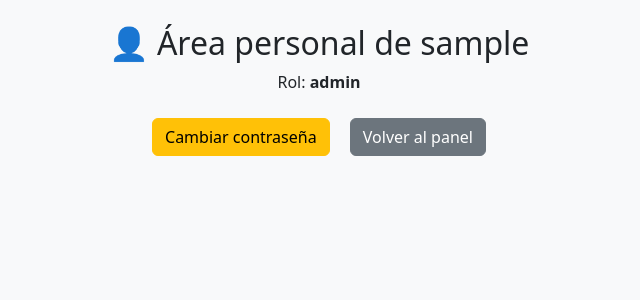
After one commit to GamerPixelDev/02.proyectoFichasWeb, a Flask app: page /area_personal in a window 1280 px wide. The commit adds this page. Shown: the top 300 px of the page, without its empty margins (321-961 px from the left). Run offline with Flask 3, Linux system fonts and the light colour scheme; the visitor is signed in with stand-in values (Sample User, id 1).

Commit message:
Creeacion del archivo area_personal.html

```diff
--- a/webapp/routes.py
+++ b/webapp/routes.py
@@ -41,6 +41,32 @@ def dashboard():
     username = session["usuario"]
     rol = session.get("rol", "editor")
     return render_template('dashboard.html', username=username, role=rol)
+
+# === RUTA PERFIL USUARIO ===
+@main_routes.route('/area_personal', methods=['GET', 'POST'])
+def area_personal():
+    if "usuario" not in session:
+        flash("Por favor, inicia sesión para acceder a tu perfil.", "warning")
+        return redirect(url_for('main_routes.login'))
+    username = session["usuario"]
+    rol = session.get("rol", "editor")
+    if request.method == 'POST':
+        nuevo_nombre = request.form.get('nuevo_nombre', '').strip()
+        if nuevo_nombre:
+            usuarios = cargar_usuarios()
+            for usuario in usuarios:
+                if usuario['username'] == username:
+                    usuario['username'] = nuevo_nombre
+                    usuario['fecha_modificacion'] = datetime.now().isoformat()
+                    guardar_usuarios(usuarios)
+                    session['usuario'] = nuevo_nombre # Actualizar sesión
+                    flash("Nombre de usuario actualizado correctamente.", "success")
+                    user_logger.info(f"Usuario '{username}' cambió su nombre a '{nuevo_nombre}'.")
+                    return redirect(url_for('main_routes.area_personal'))
+                else:
+                    flash("El nombre no puede estar vacío.", "danger")
+    return render_template('area_personal.html', username = username, rol = rol)
+
 
 # === GESTIÓN DE USUARIOS (SOLO ADMIN) ===
 @main_routes.route('/usuarios')
--- /dev/null
+++ b/webapp/templates/area_personal.html
@@ -0,0 +1,19 @@
+<!DOCTYPE html>
+<html lang="es">
+    <head>
+        <meta charset="UTF-8"/>
+        <meta name="viewport" content="width=device-width, initial-scale=1.0" />
+        <title>Área personal</title>
+        <link
+            href="https://cdn.jsdelivr.net/npm/bootstrap@5.3.2/dist/css/bootstrap.min.css"
+            rel="stylesheet"
+        />
+    </head>
+    <body class="bg-light text-center p-4">
+        <div class="container">
+        <h2>👤 Área personal de {{ username }}</h2>
+        <p>Rol: <strong>{{ rol }}</strong></p>
+        <a href="{{ url_for('main_routes.cambiar_password') }}" class="btn btn-warning m-2">Cambiar contraseña</a>
+        <a href="{{ url_for('main_routes.dashboard') }}" class="btn btn-secondary m-2">Volver al panel</a>
+    </div>
+</html>
--- a/webapp/templates/dashboard.html
+++ b/webapp/templates/dashboard.html
@@ -14,7 +14,8 @@
             <h1 class="mb-3">Bienvenido, {{ username }}</h1>
             <p>Tu rol es: <strong>{{ role }}</strong></p>
             <ul>
-                <li><a href="{{ url_for('main_routes.perfil') }}" class="btn btn-info m-2">👤 Área personal</a>
+                <li><a href="{{ url_for('main_routes.area_personal') }}" class="btn btn-info m-2">👤 Área personal</a>
+            </ul>
             {% if role == 'admin' %}
                 <h2 class="mt-4">Funciones de administrador</h2>
                 <ul class="list-unstyled">
```
